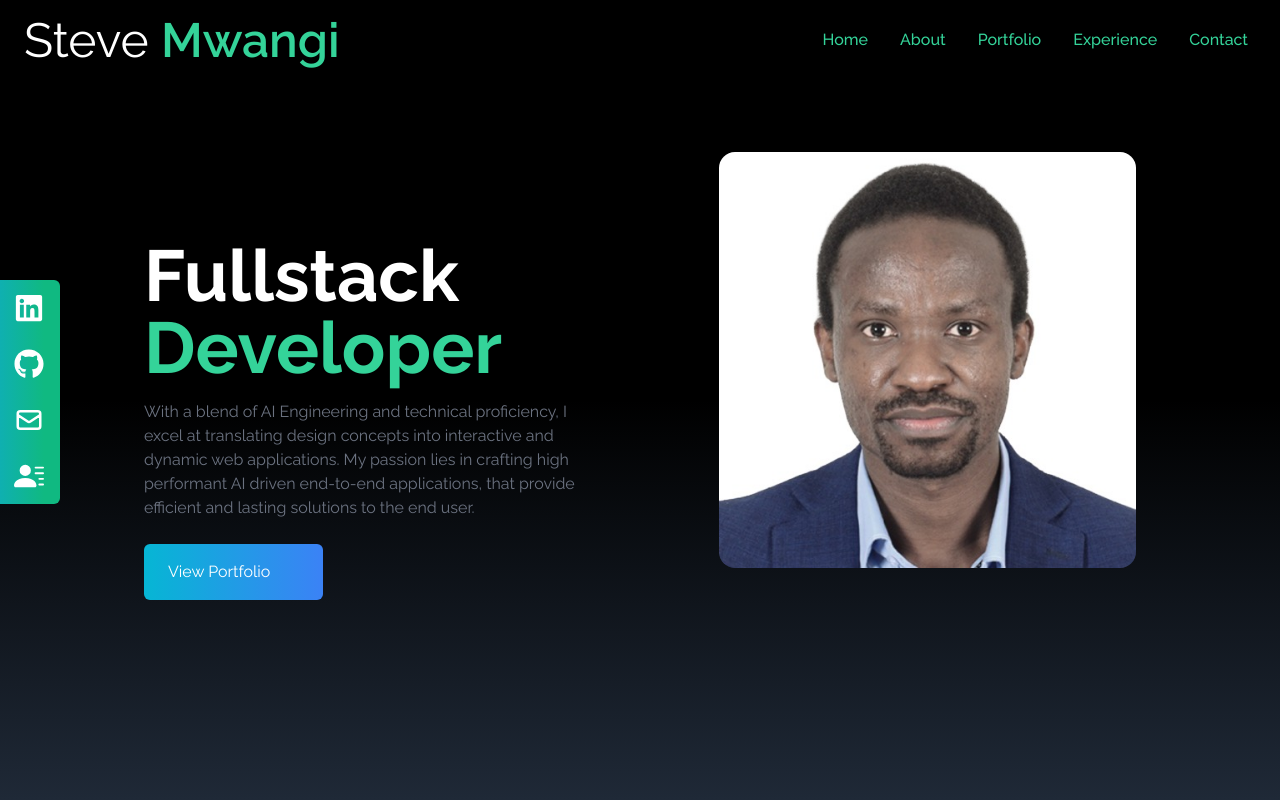
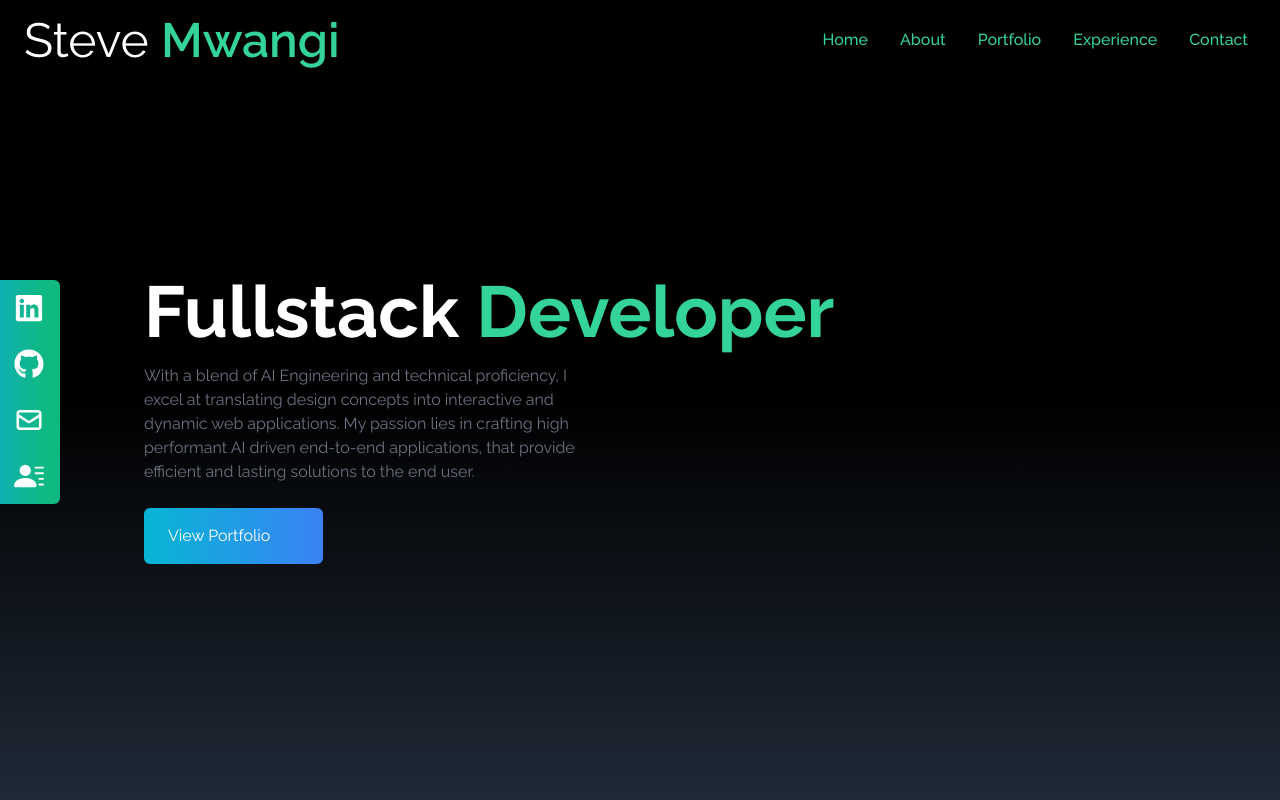
Before and after one commit to SteveMuiyuro/Portfolio_Site, a React (Vite) app: page / in a window 1280 px wide. Shown: the top 800 px of the page. Built offline with nearby package versions, Linux system fonts and the light colour scheme; some icons are missing; a web font is replaced by a local one.

Commit message:
remove profile pic

```diff
--- a/src/components/Home.jsx
+++ b/src/components/Home.jsx
@@ -34,11 +34,11 @@ export default function Home() {
           </div>
         </div>
         <div className="pb-20">
-          <img
+          {/* <img
             src={myImage}
             alt="Steve Mwangi"
-            className="rounded-2xl mx-auto v-2/3 md:w-full "
-          />
+            className="rounded-2xl mx-auto v-2/3 md:w-full rounded-lg "
+          /> */}
           <Analytics/>
         </div>
       </div>
```
